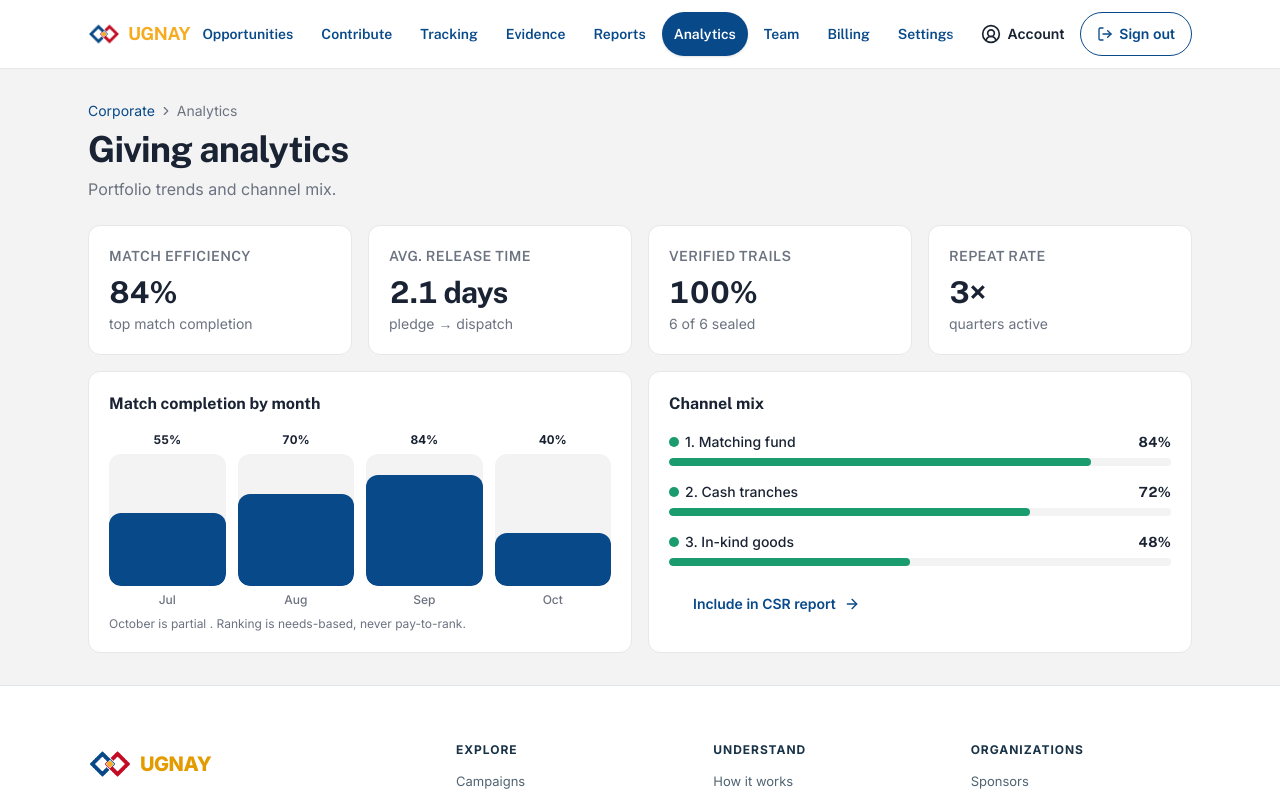
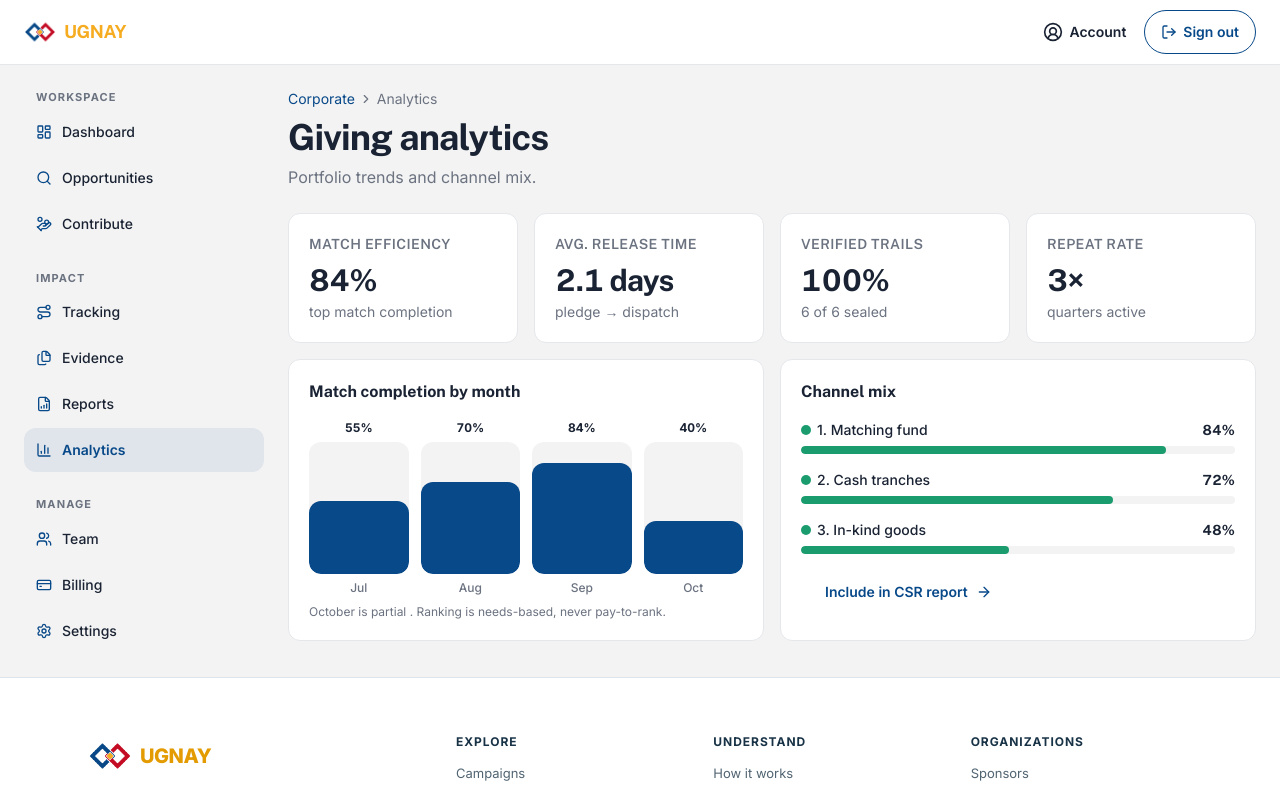
Before and after one commit to ralph-16/psc-project, a Next.js app: page /corporate/analytics in a window 1280 px wide. Shown: the top 798 px of the page. Built offline with nearby package versions, Linux system fonts and the light colour scheme.

Commit message:
feat: corporate shell mirrors LGU portal (sidebar + drawer)

```diff
--- a/app/corporate/layout.tsx
+++ b/app/corporate/layout.tsx
@@ -1,12 +1,11 @@
 import LandingFooter from "@/components/ugnay/LandingFooter";
-import CorporateHeader from "@/components/ugnay/CorporateHeader";
+import CorporateShell from "@/components/ugnay/CorporateNav";
 
-/** Partner workspace shell (corporate + NGO): workspace header, footer. */
+/** Partner workspace shell (corporate + NGO): sidebar/drawer nav, footer. */
 export default function CorporateLayout({ children }: { children: React.ReactNode }) {
   return (
     <div className="flex min-h-full flex-col">
-      <CorporateHeader />
-      <main id="main" className="mx-auto w-full max-w-6xl min-w-0 flex-1 overflow-x-clip px-4 py-6 pb-[calc(2rem+env(safe-area-inset-bottom,0px))] sm:px-6 sm:py-8">{children}</main>
+      <CorporateShell>{children}</CorporateShell>
       <LandingFooter base="/" />
     </div>
   );
--- a/components/ugnay/CorporateHeader.tsx
+++ /dev/null
@@ -1,61 +0,0 @@
-"use client";
-
-import Link from "next/link";
-import { useRouter } from "next/navigation";
-import { CircleUserRound, LogOut } from "lucide-react";
-import { BrandMark } from "./BrandMark";
-import CorporateNav from "./CorporateNav";
-import { clearSession } from "@/lib/session";
-
-/**
- * Partner workspace header (corporate + NGO): brand, workspace nav, account,
- * sign out. Replaces the public SiteHeader inside /corporate/* so workspace
- * users never see landing navigation.
- */
-export default function CorporateHeader() {
-  const router = useRouter();
-
-  function signOut() {
-    clearSession();
-    router.push("/auth");
-  }
-
-  return (
-    <header className="sticky top-0 z-40 border-b border-[#e5e7eb] bg-white">
-      <div className="mx-auto flex max-w-6xl items-center gap-1 px-4 py-2 sm:gap-2 sm:px-6">
-        <Link
-          href="/corporate/dashboard"
-          className="flex shrink-0 items-center gap-2"
-          aria-label="Partner workspace home"
-        >
-          <BrandMark />
-          <span className="font-display hidden text-lg font-bold tracking-tight text-[#f6ac21] min-[420px]:inline">
-            UGNAY
-          </span>
-        </Link>
-        <div className="min-w-0 flex-1">
-          <CorporateNav />
-        </div>
-        <div className="flex shrink-0 items-center gap-1 sm:gap-2">
-          <Link
-            href="/account"
-            aria-label="Account"
-            className="inline-flex min-h-11 min-w-11 items-center justify-center gap-1.5 rounded-full px-2 text-sm font-semibold text-[#1a2333] hover:bg-[#f3f3f3]"
-          >
-            <CircleUserRound className="size-5" aria-hidden />
-            <span className="hidden lg:inline">Account</span>
-          </Link>
-          <button
-            type="button"
-            onClick={signOut}
-            aria-label="Sign out"
-            className="inline-flex min-h-11 items-center gap-1.5 rounded-full border-[1.5px] border-[#084989] px-3 text-sm font-semibold text-[#084989] sm:px-4"
-          >
-            <LogOut className="size-4" aria-hidden />
-            <span className="hidden lg:inline">Sign out</span>
-          </button>
-        </div>
-      </div>
-    </header>
-  );
-}
--- a/components/ugnay/CorporateNav.tsx
+++ b/components/ugnay/CorporateNav.tsx
@@ -2,75 +2,240 @@
 
 import { useEffect, useRef, useState } from "react";
 import Link from "next/link";
-import { usePathname } from "next/navigation";
+import { usePathname, useRouter } from "next/navigation";
+import {
+  BarChart3,
+  CircleUserRound,
+  CreditCard,
+  FileBarChart,
+  Files,
+  HandCoins,
+  LayoutDashboard,
+  LogOut,
+  Menu,
+  Route,
+  Search,
+  Settings,
+  Users,
+  X,
+} from "lucide-react";
 import { cn } from "@/lib/utils";
+import { BrandMark } from "./BrandMark";
+import { clearSession } from "@/lib/session";
 
-const CORP_NAV = [
-  { label: "Dashboard", href: "/corporate/dashboard" },
-  { label: "Opportunities", href: "/corporate/opportunities" },
-  { label: "Contribute", href: "/corporate/contribute" },
-  { label: "Tracking", href: "/corporate/tracking" },
-  { label: "Evidence", href: "/corporate/evidence" },
-  { label: "Reports", href: "/corporate/reports" },
-  { label: "Analytics", href: "/corporate/analytics" },
-  { label: "Team", href: "/corporate/team" },
-  { label: "Billing", href: "/corporate/billing" },
-  { label: "Settings", href: "/corporate/settings" },
+type CorpLink = {
+  href: string;
+  label: string;
+  icon: React.ComponentType<{ className?: string }>;
+};
+
+const NAV: { section: string; links: CorpLink[] }[] = [
+  {
+    section: "Workspace",
+    links: [
+      { href: "/corporate/dashboard", label: "Dashboard", icon: LayoutDashboard },
+      { href: "/corporate/opportunities", label: "Opportunities", icon: Search },
+      { href: "/corporate/contribute", label: "Contribute", icon: HandCoins },
+    ],
+  },
+  {
+    section: "Impact",
+    links: [
+      { href: "/corporate/tracking", label: "Tracking", icon: Route },
+      { href: "/corporate/evidence", label: "Evidence", icon: Files },
+      { href: "/corporate/reports", label: "Reports", icon: FileBarChart },
+      { href: "/corporate/analytics", label: "Analytics", icon: BarChart3 },
+    ],
+  },
+  {
+    section: "Manage",
+    links: [
+      { href: "/corporate/team", label: "Team", icon: Users },
+      { href: "/corporate/billing", label: "Billing", icon: CreditCard },
+      { href: "/corporate/settings", label: "Settings", icon: Settings },
+    ],
+  },
 ];
 
-/** Interactive corporate sub-navigation (client leaf). Active state via usePathname. */
-export default function CorporateNav() {
+/** Corporate sidebar links (client leaf). Active state via usePathname. */
+export function CorporateSidebarLinks({ onNavigate }: { onNavigate?: () => void }) {
   const pathname = usePathname();
-  const isActive = (href: string) => pathname === href || pathname.startsWith(`${href}/`);
-  const scrollRef = useRef<HTMLElement>(null);
-  const [atStart, setAtStart] = useState(true);
-  const [atEnd, setAtEnd] = useState(false);
-
-  // Keep the active pill visible and update edge-fade affordance.
-  useEffect(() => {
-    const el = scrollRef.current;
-    if (!el) return;
-    const update = () => {
-      setAtStart(el.scrollLeft <= 4);
-      setAtEnd(el.scrollLeft + el.clientWidth >= el.scrollWidth - 4);
-    };
-    update();
-    el.addEventListener("scroll", update, { passive: true });
-    window.addEventListener("resize", update);
-    el.querySelector<HTMLElement>("[aria-current='page']")?.scrollIntoView({
-      block: "nearest",
-      inline: "center",
-    });
-    return () => {
-      el.removeEventListener("scroll", update);
-      window.removeEventListener("resize", update);
-    };
-  }, [pathname]);
+  const isActive = (href: string) =>
+    pathname === href || pathname.startsWith(`${href}/`);
 
   return (
-    <nav
-      ref={scrollRef}
-      aria-label="Corporate"
-      data-at-start={atStart}
-      data-at-end={atEnd}
-      className="chip-scroll no-scrollbar flex snap-x gap-1 overflow-x-auto scroll-smooth py-1"
-    >
-      {CORP_NAV.map((item) => {
-        const active = isActive(item.href);
+    <div className="space-y-6">
+      {NAV.map((group) => (
+        <div key={group.section}>
+          <p className="mb-1 px-3 text-[11px] font-bold tracking-widest text-[#6b7280] uppercase">
+            {group.section}
+          </p>
+          <ul className="space-y-0.5">
+            {group.links.map((l) => {
+              const active = isActive(l.href);
               return (
+                <li key={l.href}>
                   <Link
-            key={item.href}
-            href={item.href}
+                    href={l.href}
+                    onClick={onNavigate}
                     aria-current={active ? "page" : undefined}
                     className={cn(
-              "font-display inline-flex min-h-[44px] shrink-0 snap-start items-center rounded-full px-3 py-1.5 text-sm font-semibold whitespace-nowrap text-[#084989] hover:bg-[#084989]/5",
-              active && "bg-[#084989] text-white shadow-sm hover:bg-[#084989]",
+                      "flex min-h-[44px] items-center gap-2.5 rounded-lg px-3 py-2 text-sm font-medium text-[#1a2333] hover:bg-[#084989]/5 hover:text-[#084989]",
+                      active && "bg-[#084989]/8 font-semibold text-[#084989]",
                     )}
                   >
-            {item.label}
+                    <l.icon className="size-4 shrink-0 text-[#084989]" aria-hidden />
+                    {l.label}
                   </Link>
+                </li>
               );
             })}
-    </nav>
+          </ul>
+        </div>
+      ))}
+    </div>
   );
 }
+
+/** Partner workspace shell (corporate + NGO): top bar, sidebar, mobile drawer. */
+export default function CorporateShell({ children }: { children: React.ReactNode }) {
+  const [open, setOpen] = useState(false);
+  const router = useRouter();
+  const menuButtonRef = useRef<HTMLButtonElement>(null);
+  const drawerCloseRef = useRef<HTMLButtonElement>(null);
+  const drawerRef = useRef<HTMLElement>(null);
+  const wasOpen = useRef(false);
+
+  // Move focus into the drawer on open; return it to the hamburger on close
+  // when focus was inside the drawer (Escape / close button / route change).
+  useEffect(() => {
+    if (open && !wasOpen.current) {
+      drawerCloseRef.current?.focus();
+    }
+    if (!open && wasOpen.current) {
+      const active = document.activeElement;
+      if (active && drawerRef.current?.contains(active)) {
+        menuButtonRef.current?.focus();
+      }
+    }
+    wasOpen.current = open;
+  }, [open ]);
+
+  useEffect(() => {
+    if (!open) return;
+    const onKey = (e: KeyboardEvent) => {
+      if (e.key === "Escape") setOpen(false);
+    };
+    document.addEventListener("keydown", onKey);
+    const prev = document.body.style.overflow;
+    document.body.style.overflow = "hidden";
+    return () => {
+      document.removeEventListener("keydown", onKey);
+      document.body.style.overflow = prev;
+    };
+  }, [open ]);
+
+  function signOut() {
+    clearSession();
+    setOpen(false);
+    router.push("/auth");
+  }
+
+  return (
+    <div className="min-h-full">
+      {/* Top bar */}
+      <header className="sticky top-0 z-40 border-b border-[#e5e7eb] bg-white">
+        <div className="mx-auto flex max-w-[1400px] items-center gap-2 px-4 py-2.5 sm:px-6">
+          <button
+            type="button"
+            ref={menuButtonRef}
+            onClick={() => setOpen((v) => !v)}
+            aria-expanded={open}
+            aria-controls="corporate-menu-drawer"
+            aria-label={open ? "Close workspace menu" : "Open workspace menu"}
+            className="inline-flex min-h-11 min-w-11 shrink-0 items-center justify-center rounded-full p-2 text-[#1a2333] hover:bg-[#f3f3f3] lg:hidden"
+          >
+            {open ? <X className="size-5" aria-hidden /> : <Menu className="size-5" aria-hidden />}
+          </button>
+          <Link
+            href="/corporate/dashboard"
+            className="flex shrink-0 items-center gap-2"
+            aria-label="Partner workspace home"
+          >
+            <BrandMark />
+            <span className="font-display text-lg font-bold tracking-tight text-[#f6ac21]">
+              UGNAY
+            </span>
+          </Link>
+          <div className="ml-auto flex shrink-0 items-center gap-1 sm:gap-2">
+            <Link
+              href="/account"
+              aria-label="Account"
+              className="inline-flex min-h-11 min-w-11 items-center justify-center gap-1.5 rounded-full px-2.5 text-sm font-semibold text-[#1a2333] hover:bg-[#f3f3f3]"
+            >
+              <CircleUserRound className="size-5" aria-hidden />
+              <span className="hidden sm:inline">Account</span>
+            </Link>
+            <button
+              type="button"
+              onClick={signOut}
+              className="inline-flex min-h-11 items-center gap-1.5 rounded-full border-[1.5px] border-[#084989] px-4 text-sm font-semibold text-[#084989]"
+            >
+              <LogOut className="size-4" aria-hidden />
+              <span className="hidden sm:inline">Sign out</span>
+            </button>
+          </div>
+        </div>
+      </header>
+
+      <div className="mx-auto flex max-w-[1400px] gap-6 px-4 py-4 sm:px-6 sm:py-6">
+        {/* Sidebar */}
+        <aside className="hidden w-60 shrink-0 lg:block">
+          <nav className="sticky top-20" aria-label="Partner workspace">
+            <CorporateSidebarLinks />
+          </nav>
+        </aside>
+
+        <main id="main" className="min-w-0 flex-1 overflow-x-clip pb-[env(safe-area-inset-bottom,0px)]">
+          {children}
+        </main>
+      </div>
+
+      {/* Mobile drawer */}
+      <div
+        className={cn(
+          "fixed inset-0 z-50 transition-opacity motion-reduce:transition-none",
+          open ? "pointer-events-auto opacity-100" : "pointer-events-none opacity-0",
+        )}
+        aria-hidden={!open}
+      >
+        <div className="absolute inset-0 bg-black/25" onClick={() => setOpen(false)} />
+        <nav
+          ref={drawerRef}
+          id="corporate-menu-drawer"
+          aria-label="Workspace menu"
+          className={cn(
+            "absolute top-0 left-0 flex h-full w-[85vw] max-w-72 flex-col bg-white pb-safe shadow-xl transition-transform duration-200 motion-reduce:transition-none",
+            open ? "translate-x-0" : "-translate-x-full",
+          )}
+        >
+          <div className="flex h-16 items-center justify-between border-b border-[#e5e7eb] px-4">
+            <span className="font-display text-base font-bold text-[#084989]">Workspace sections</span>
+            <button
+              type="button"
+              ref={drawerCloseRef}
+              onClick={() => setOpen(false)}
+              aria-label="Close workspace menu"
+              className="inline-flex min-h-11 min-w-11 items-center justify-center rounded-full p-2 hover:bg-[#f3f3f3]"
+            >
+              <X className="size-5" aria-hidden />
+            </button>
+          </div>
+          <div className="drawer-safe flex-1 overflow-y-auto p-4">
+            <CorporateSidebarLinks onNavigate={() => setOpen(false)} />
+          </div>
+        </nav>
+      </div>
+    </div>
+  );
+}
```
Also changed, not shown: 1 other file (tests, documents, lock files or other folders). Lines whose indentation alone changed are shown as unchanged.
